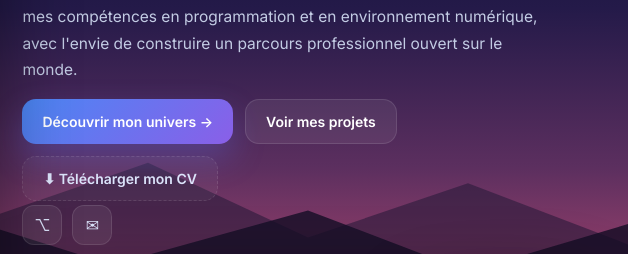
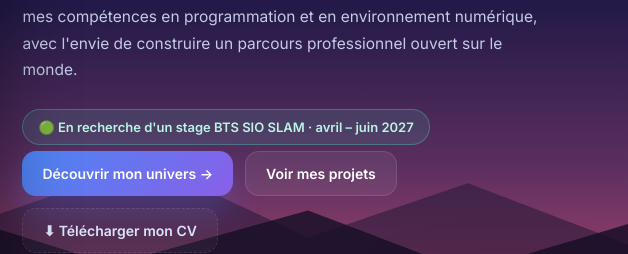
Before and after one commit to Lyne0310/portfolio-bts-sio, a plain HTML site: page index.html in a window 1280 px wide. Shown: the part 328-582 px from the top of the page, 652-1280 px from the left. Drawn offline with Linux system fonts and the light colour scheme.

Commit message:
Update index.html

```diff
--- a/index.html
+++ b/index.html
@@ -152,6 +152,11 @@ h1{margin:10px 0 0;font-size:clamp(46px,6vw,80px);line-height:.95;letter-spacing
 }
 .subtitle{font-size:15px;color:#a9b6d6;letter-spacing:1.5px;margin-top:14px}
 .description{max-width:520px;color:#c3cce4;line-height:1.7;font-size:15.5px;margin-top:6px}
+.intern-badge{
+  display:inline-flex;align-items:center;gap:8px;margin-top:10px;padding:9px 15px;
+  border-radius:999px;background:rgba(74,212,184,.12);border:1px solid rgba(74,212,184,.35);
+  color:#bdf5e4;font-size:13px;font-weight:600;width:fit-content
+}
 .buttons{display:flex;gap:12px;flex-wrap:wrap;margin-top:6px}
 .btn{border:0;color:#fff;padding:13px 20px;border-radius:14px;cursor:pointer;transition:.22s;font-size:14px;font-weight:600;display:inline-flex;align-items:center;gap:8px;text-decoration:none}
 .btn:hover{transform:translateY(-3px)}
@@ -369,6 +374,7 @@ h1{margin:10px 0 0;font-size:clamp(46px,6vw,80px);line-height:.95;letter-spacing
         en programmation et en environnement numérique, avec l'envie de construire un
         parcours professionnel ouvert sur le monde.
       </p>
+      <div class="intern-badge">🟢 En recherche d'un stage BTS SIO SLAM · avril – juin 2027</div>
       <div class="buttons">
         <button class="btn primary" onclick="openWindow('about-window')">Découvrir mon univers →</button>
         <button class="btn secondary" onclick="openWindow('projects-window')">Voir mes projets</button>
@@ -510,7 +516,7 @@ h1{margin:10px 0 0;font-size:clamp(46px,6vw,80px);line-height:.95;letter-spacing
       </p>
       <div class="tags"><span class="tag">C#</span><span class="tag">Logique de programmation</span><span class="tag">Gestion d'erreurs</span></div>
     </div>
-    <a class="project-badge" style="text-decoration:none" href="https://github.com/Lyne0310/nombre-cache" target="_blank" rel="noopener">Voir le code ↗</a>
+    <a class="project-badge" style="text-decoration:none" href="https://github.com/Lyne0310/nombre-cache/blob/main/Program.cs" target="_blank" rel="noopener">Voir le code ↗</a>
   </div>
   <div class="card" style="margin-top:15px">
     <div class="card-icon">＋</div><h3>Prochains projets</h3>
@@ -560,6 +566,7 @@ h1{margin:10px 0 0;font-size:clamp(46px,6vw,80px);line-height:.95;letter-spacing
   <div class="section-head">
     <div><div class="section-kicker">07 · Me retrouver</div><h2 class="section-title">Con<span>tact</span></h2></div>
   </div>
+  <p class="section-intro intern-badge">🟢 En recherche d'un stage BTS SIO SLAM · avril – juin 2027 · n'hésite pas à me contacter !</p>
   <div class="contact">
     <div class="contact-card"><strong>GitHub</strong><span>Mes projets et mon évolution technique sont disponibles sur mon profil GitHub.</span><div style="margin-top:12px"><a class="btn secondary" style="display:inline-block;text-decoration:none" href="https://github.com/Lyne0310/portfolio-bts-sio" target="_blank" rel="noopener">Voir le dépôt ↗</a></div></div>
     <div class="contact-card"><strong>Email</strong><span>Tu peux me contacter directement par email.</span><div style="margin-top:12px"><a class="email-link" href="mailto:marlynemaximin@gmail.com">marlynemaximin@gmail.com</a></div></div>
@@ -615,7 +622,7 @@ h1{margin:10px 0 0;font-size:clamp(46px,6vw,80px);line-height:.95;letter-spacing
   <div class="window-header"><div class="window-buttons"><span class="panel-dot r"></span><span class="panel-dot y"></span><span class="panel-dot g"></span></div><span class="close" onclick="closeWindows()">×</span></div>
   <div class="window-content"><h2>Mes projets</h2>
     <p><strong>Portfolio professionnel — Marlyne OS</strong><br>Création d'un portfolio web personnel en HTML, CSS et JavaScript, publié avec GitHub Pages.</p>
-    <p><strong>🎲 Jeu du nombre caché</strong><br>Jeu en ligne de commande en C# : deviner un nombre choisi par le programme, avec indices "trop grand/trop petit" et gestion des erreurs de saisie. <a href="https://github.com/Lyne0310/nombre-cache" target="_blank" rel="noopener" style="color:#a7c9ff">Voir le code ↗</a></p>
+    <p><strong>🎲 Jeu du nombre caché</strong><br>Jeu en ligne de commande en C# : deviner un nombre choisi par le programme, avec indices "trop grand/trop petit" et gestion des erreurs de saisie. <a href="https://github.com/Lyne0310/nombre-cache/blob/main/Program.cs" target="_blank" rel="noopener" style="color:#a7c9ff">Voir le code ↗</a></p>
     <p>D'autres projets viendront enrichir cette section au fil de ma formation BTS SIO : exercices, applications, bases de données.</p>
   </div>
 </div>
@@ -652,6 +659,7 @@ h1{margin:10px 0 0;font-size:clamp(46px,6vw,80px);line-height:.95;letter-spacing
 <div class="window" id="contact-window">
   <div class="window-header"><div class="window-buttons"><span class="panel-dot r"></span><span class="panel-dot y"></span><span class="panel-dot g"></span></div><span class="close" onclick="closeWindows()">×</span></div>
   <div class="window-content"><h2>Me contacter</h2>
+    <p>🟢 <strong>En recherche d'un stage BTS SIO SLAM</strong> · avril – juin 2027</p>
     <p><strong>Email</strong><br><a href="mailto:marlynemaximin@gmail.com" style="color:#a7c9ff">marlynemaximin@gmail.com</a></p>
     <p><strong>GitHub</strong><br><a href="https://github.com/Lyne0310/portfolio-bts-sio" target="_blank" rel="noopener" style="color:#a7c9ff">Voir le dépôt ↗</a></p>
     <p><strong>CV</strong><br><a href="CV_Marlyne_Maximin.pdf" download style="color:#a7c9ff">⬇ Télécharger mon CV (PDF)</a></p>
```
